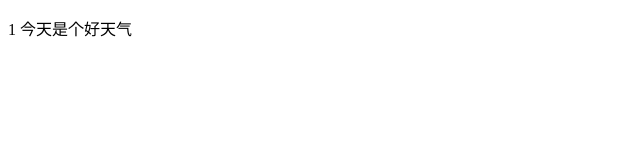
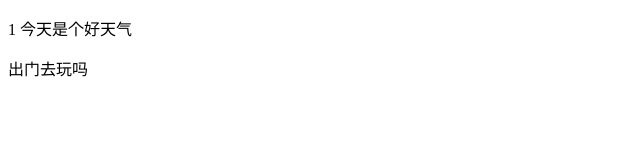
Before and after one commit to zhangjinpingniu/sixOneQi, a plain HTML site: page index.html in a window 1280 px wide. Shown: the whole page, without its empty margins (0-640 px from the left). Drawn offline with Linux system fonts and the light colour scheme.

Commit message:
增加一行出门玩吗

```diff
--- a/index.html
+++ b/index.html
@@ -7,5 +7,6 @@
   </head>
   <body>
     <p>1 今天是个好天气</p>
+    <p>出门去玩吗</p>
   </body>
 </html>
```
